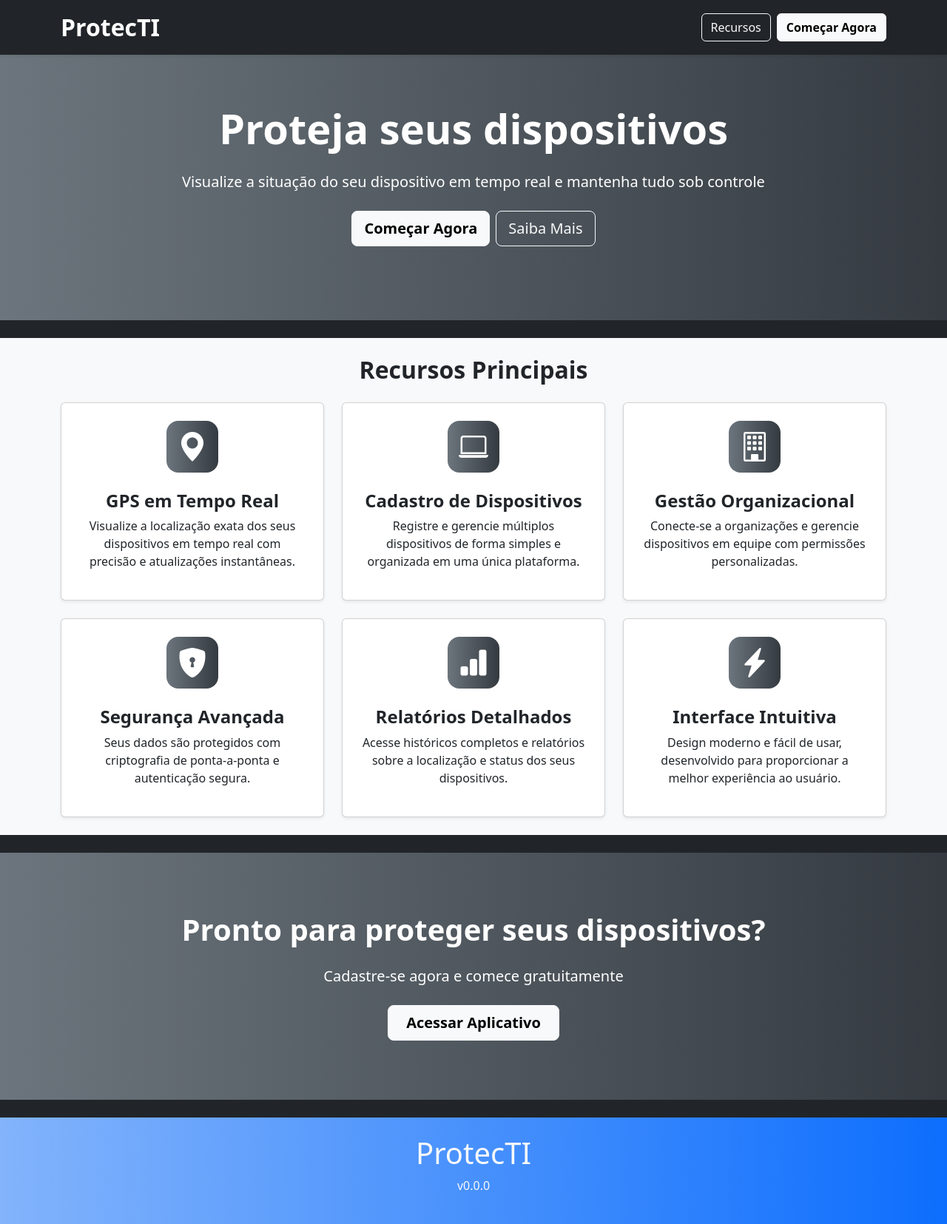
After one commit to yumiowari/tracker-ui, a Flask app: page /landing_page in a window 1280 px wide. The commit adds this page. Shown: the whole page at 74% size. Run offline with Flask 3, Linux system fonts and the light colour scheme.

Commit message:
Integração com a landing page

```diff
--- a/app.py
+++ b/app.py
@@ -19,11 +19,23 @@ init_db() # inicializa o banco de dados
 
 # /!\ to-do: revisar valores de retorno
 
+@app.route('/landing_page')
+def landing_page():
+    if 'username' in session:
+        return redirect(url_for('index'))
+
+    context = {
+        'title': 'ProtecTI',
+        'version': '0.0.0'
+    }
+
+    return render_template('landing_page.html', **context)
+
 @app.route('/')
 def index():
     # verifica a sessão
     if 'username' not in session:
-        return redirect(url_for('login'))
+        return redirect(url_for('landing_page'))
 
     context = {
         'title': 'ProtecTI',
--- a/landingPage/requirements.txt
+++ /dev/null
@@ -1 +0,0 @@
-Flask==3.0.0
--- a/templates/components/footer.html
+++ b/templates/components/footer.html
@@ -1,3 +1,9 @@
+<style>
+    footer {
+        background: linear-gradient(90deg, #f8f9fa -100%, #0d6efd 100%);
+    }
+</style>
+
 <footer class="bg-primary text-light py-4 mt-4">
     <div class="container d-flex flex-column justify-content-center align-items-center">
         <h1>ProtecTI</h1>
--- /dev/null
+++ b/templates/landing_page.html
@@ -0,0 +1,182 @@
+<!DOCTYPE html>
+<html lang="pt-BR">
+    <head>
+        <meta charset="UTF-8">
+        <meta name="viewport" content="width=device-width, initial-scale=1.0">
+        <title>ProtecTI - Proteja seus dispositivos</title>
+
+        <!-- Bootstrap -->
+        <link href="https://cdn.jsdelivr.net/npm/bootstrap@5.3.2/dist/css/bootstrap.min.css" rel="stylesheet">
+        <link rel="stylesheet" href="https://cdn.jsdelivr.net/npm/bootstrap-icons@1.11.3/font/bootstrap-icons.css">
+
+        <style>
+            #hero {
+                background: linear-gradient(90deg, #6c757d 0%, #343a40 100%);
+                padding: 140px 0 100px;
+                text-align: center;
+                color: #ffffff;
+            }
+
+            .feature-icon {
+                width: 70px;
+                height: 70px;
+                border-radius: 16px;
+                background: linear-gradient(90deg, #6c757d 0%, #343a40 100%);
+                display: flex;
+                align-items: center;
+                justify-content: center;
+                font-size: 2rem;
+                margin-bottom: 1.5rem;
+                color: #ffffff;
+            }
+
+            #cta {
+                background: linear-gradient(90deg, #6c757d 0%, #343a40 100%);
+                padding: 80px 0;
+                text-align: center;
+                color: #ffffff;
+            }
+        </style>
+    </head>
+
+    <body class="d-flex flex-column min-vh-100 bg-dark text-light">
+        <!-- NAVBAR -->
+        <nav class="navbar navbar-dark bg-dark navbar-expand-md fixed-top shadow-sm">
+            <div class="container">
+                <a class="navbar-brand fw-bold fs-2" href="#">ProtecTI</a>
+
+                <button class="navbar-toggler" type="button" data-bs-toggle="collapse" data-bs-target="#navbar">
+                    <i class="bi bi-chevron-down fs-1 text-light" id="nav-icon"></i>
+                </button>
+
+                <div class="collapse navbar-collapse" id="navbar">
+                    <div class="ms-auto d-flex gap-2 mt-2 mt-md-0">
+                        <a href="#features" class="btn btn-outline-light">Recursos</a>
+                        <a href="#cta" class="btn btn-light fw-bold">Começar Agora</a>
+                    </div>
+                </div>
+            </div>
+        </nav>
+
+        <script>
+            document.addEventListener("DOMContentLoaded", () => {
+                const nav = document.getElementById("navbar");
+                const icon = document.getElementById("nav-icon");
+
+                nav.addEventListener("show.bs.collapse", () => {
+                    icon.classList.remove("bi-chevron-down");
+                    icon.classList.add("bi-chevron-up");
+                });
+
+                nav.addEventListener("hide.bs.collapse", () => {
+                    icon.classList.remove("bi-chevron-up");
+                    icon.classList.add("bi-chevron-down");
+                });
+            });
+            </script>
+
+        <!-- HERO -->
+        <section class="mb-4" id="hero">
+            <div class="container">
+                <h1 class="display-4 fw-bold mb-4">Proteja seus dispositivos</h1>
+
+                <p class="lead mb-4">Visualize a situação do seu dispositivo em tempo real e mantenha tudo sob controle</p>
+
+                <div class="d-flex flex-column flex-md-row justify-content-center gap-2">
+                    <a href="#cta" class="btn btn-light btn-lg fw-semibold">Começar Agora</a>
+                    <a href="#features" class="btn btn-outline-light btn-lg">Saiba Mais</a>
+                </div>
+            </div>
+        </section>
+
+        <!-- FEATURES -->
+        <section class="py-4 mb-4 bg-light text-dark" id="features">
+            <div class="container">
+                <h2 class="text-center mb-4 fw-bold">Recursos Principais</h2>
+
+                <div class="row g-4">
+                    <div class="col-md-4">
+                        <div class="card h-100 shadow-sm p-4 text-center">
+                            <div class="feature-icon mx-auto mb-4">
+                                <i class="bi bi-geo-alt-fill fs-1"></i>
+                            </div>
+
+                            <h4 class="fw-bold">GPS em Tempo Real</h4>
+
+                            <p>Visualize a localização exata dos seus dispositivos em tempo real com precisão e atualizações instantâneas.</p>
+                        </div>
+                    </div>
+
+                    <div class="col-md-4">
+                        <div class="card h-100 shadow-sm p-4 text-center">
+                            <div class="feature-icon mx-auto mb-4">
+                                <i class="bi bi-laptop fs-1"></i>
+                            </div>
+
+                            <h4 class="fw-bold">Cadastro de Dispositivos</h4>
+
+                            <p>Registre e gerencie múltiplos dispositivos de forma simples e organizada em uma única plataforma.</p>
+                        </div>
+                    </div>
+
+                    <div class="col-md-4">
+                        <div class="card h-100 shadow-sm p-4 text-center">
+                            <div class="feature-icon mx-auto mb-4">
+                                <i class="bi bi-building fs-1"></i>
+                            </div>
+
+                            <h4 class="fw-bold">Gestão Organizacional</h4>
+
+                            <p>Conecte-se a organizações e gerencie dispositivos em equipe com permissões personalizadas.</p>
+                        </div>
+                    </div>
+
+                    <div class="col-md-4">
+                        <div class="card h-100 shadow-sm p-4 text-center">
+                            <div class="feature-icon mx-auto mb-4">
+                                <i class="bi bi-shield-lock-fill fs-1"></i>
+                            </div>
+                            <h4 class="fw-bold">Segurança Avançada</h4>
+                            <p>Seus dados são protegidos com criptografia de ponta-a-ponta e autenticação segura.</p>
+                        </div>
+                    </div>
+
+                    <div class="col-md-4">
+                        <div class="card h-100 shadow-sm p-4 text-center">
+                            <div class="feature-icon mx-auto mb-4">
+                                <i class="bi bi-bar-chart-fill fs-1"></i>
+                            </div>
+                            <h4 class="fw-bold">Relatórios Detalhados</h4>
+                            <p>Acesse históricos completos e relatórios sobre a localização e status dos seus dispositivos.</p>
+                        </div>
+                    </div>
+
+                    <div class="col-md-4">
+                        <div class="card h-100 shadow-sm p-4 text-center">
+                            <div class="feature-icon mx-auto mb-4">
+                                <i class="bi bi-lightning-charge-fill fs-1"></i>
+                            </div>
+                            <h4 class="fw-bold">Interface Intuitiva</h4>
+                            <p>Design moderno e fácil de usar, desenvolvido para proporcionar a melhor experiência ao usuário.</p>
+                        </div>
+                    </div>
+                </div>
+            </div>
+        </section>
+
+        <!-- CTA -->
+        <section id="cta">
+            <div class="container">
+                <h2 class="fw-bold display-6 mb-4">Pronto para proteger seus dispositivos?</h2>
+
+                <p class="lead mb-4">Cadastre-se agora e comece gratuitamente</p>
+                <a href="/login" class="btn btn-light btn-lg px-4 fw-semibold">Acessar Aplicativo</a>
+            </div>
+        </section>
+
+        <!-- FOOTER -->
+        {% include "components/footer.html" %}
+
+        <script src="https://cdn.jsdelivr.net/npm/bootstrap@5.3.2/dist/js/bootstrap.bundle.min.js"></script>
+    </body>
+</html>
```
Also changed, not shown: landingPage/app.py (deleted, +0 -10 lines), landingPage/static/css/style.css (deleted, +0 -260 lines), landingPage/templates/index.html (deleted, +0 -112 lines), landingPage/README.md (deleted).
